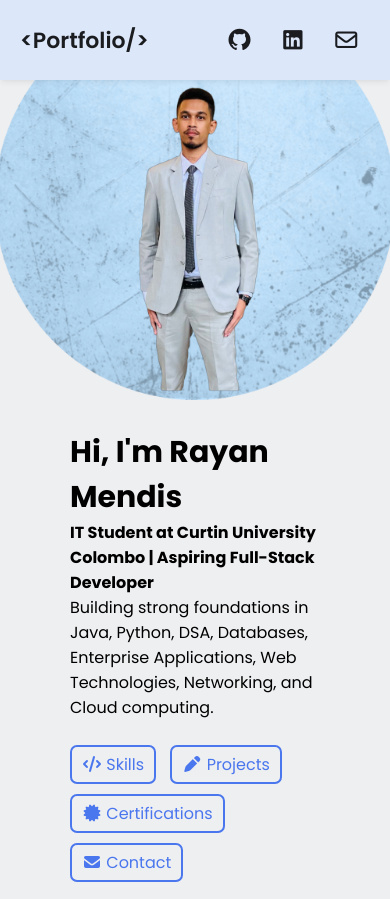
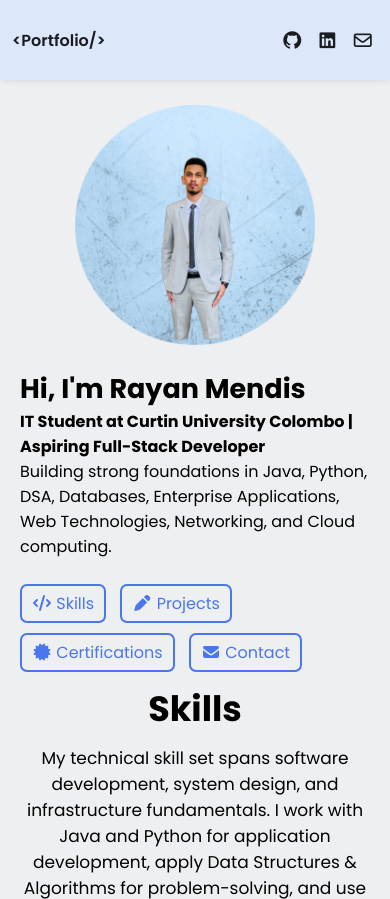
Before and after one commit to RayanMendis56/MyPortfolio, a plain HTML site: page index.html in a window 390 px wide. Shown: the top 899 px of the page. Drawn offline with Linux system fonts and the light colour scheme.

Commit message:
improve mobile responsiveness

```diff
--- a/assets/css/style.css
+++ b/assets/css/style.css
@@ -192,53 +192,85 @@ resize: none;
 }
 
 @media (max-width:850px){
-/*Hero Section*/
+    .hero-section{
+        margin: 0 30px;
+        padding: 110px 20px 0;
+    }
     .hero-section .text h2{
         font-size: 35px;
     }
+    .hero-section .headshot img{
+        width: min(100%, 340px);
+        height: auto;
+    }
 }
 @media (max-width:750px){
-/*Hero Section*/
     .hero-section{
         flex-direction: column-reverse;
+        align-items: stretch;
+        gap: 24px;
     }
-/*Contact Section*/
+    .hero-section .headshot{
+        justify-content: center;
+    }
+    .hero-section .headshot img{
+        width: min(100%, 300px);
+    }
     .contact-section .group{
         flex-direction: column;
+        gap: 20px;
     }
 }
 @media (max-width:600px){
-    /*NAV BAR*/
     nav{
-        padding:0 20px;
+        padding: 0 16px;
+    }
+    nav .left a{
+        font-size: 18px;
     }
     nav .right a{
-        font-size:22px;
+        font-size: 18px;
+        margin: 0 6px;
     }
     nav .right a:last-child{
-        color:var(--text-color);
+        color: var(--text-color);
         background-color: transparent;
-        padding:0px;
+        padding: 0;
     }
     nav .right a span{
-        display:none;
+        display: none;
     }
-    /*Hero Section*/
     .hero-section{
-        padding:0 20px;
+        margin: 0;
+        padding: 105px 20px 0;
     }
     .hero-section .text h2{
         font-size: 30px;
     }
-    /*Skills Section*/
     .skills-section{
-        padding:0 20px;
+        padding: 0 20px;
     }
     .skills-section .cells .cell span{
         font-size: 16px;
     }
-    /*Contact Section*/
     .contact-section{
-        padding:0 20px;
+        padding: 0 20px;
     }
 }
+@media (max-width:400px){
+    nav{
+        padding: 0 12px;
+    }
+    nav .left a{
+        font-size: 16px;
+    }
+    nav .right a{
+        margin: 0 4px;
+    }
+    .hero-section .text h2{
+        font-size: 27px;
+    }
+    .hero-section .headshot img{
+        width: min(100%, 240px);
+    }
+}
--- a/index.html
+++ b/index.html
@@ -2,6 +2,7 @@
 <html>
     <head>
         <title>Portfolio Website</title>
+        <meta name="viewport" content="width=device-width, initial-scale=1.0">
         <link rel="preconnect" href="https://fonts.googleapis.com">
         <link rel="preconnect" href="https://fonts.gstatic.com" crossorigin>
         <link href="https://fonts.googleapis.com/css2?family=Poppins:ital,wght@0,100;0,200;0,300;0,400;0,500;0,600;0,700;0,800;0,900;1,100;1,200;1,300;1,400;1,500;1,600;1,700;1,800;1,900&display=swap" rel="stylesheet">
```
Lines whose indentation alone changed are shown as unchanged.
